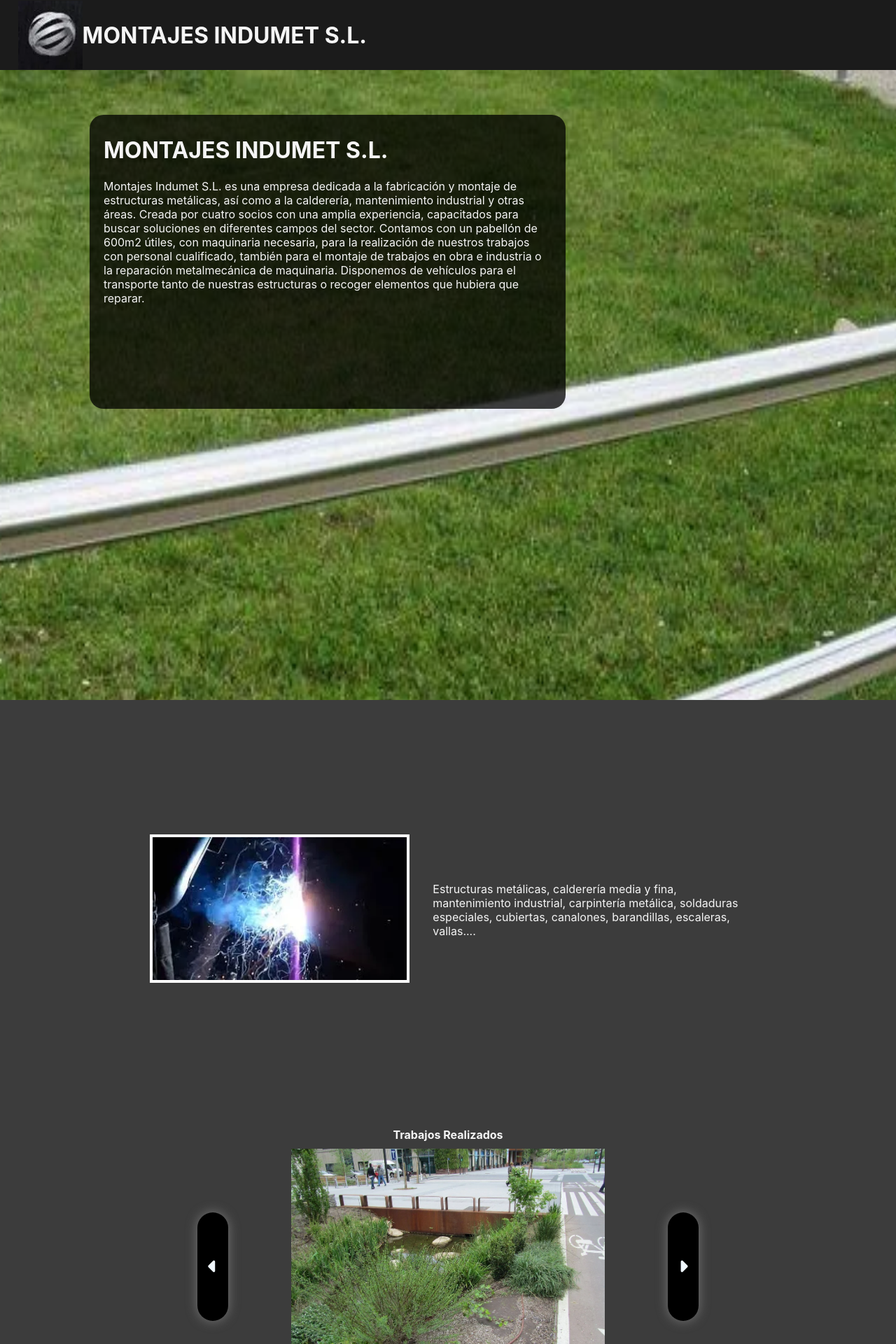
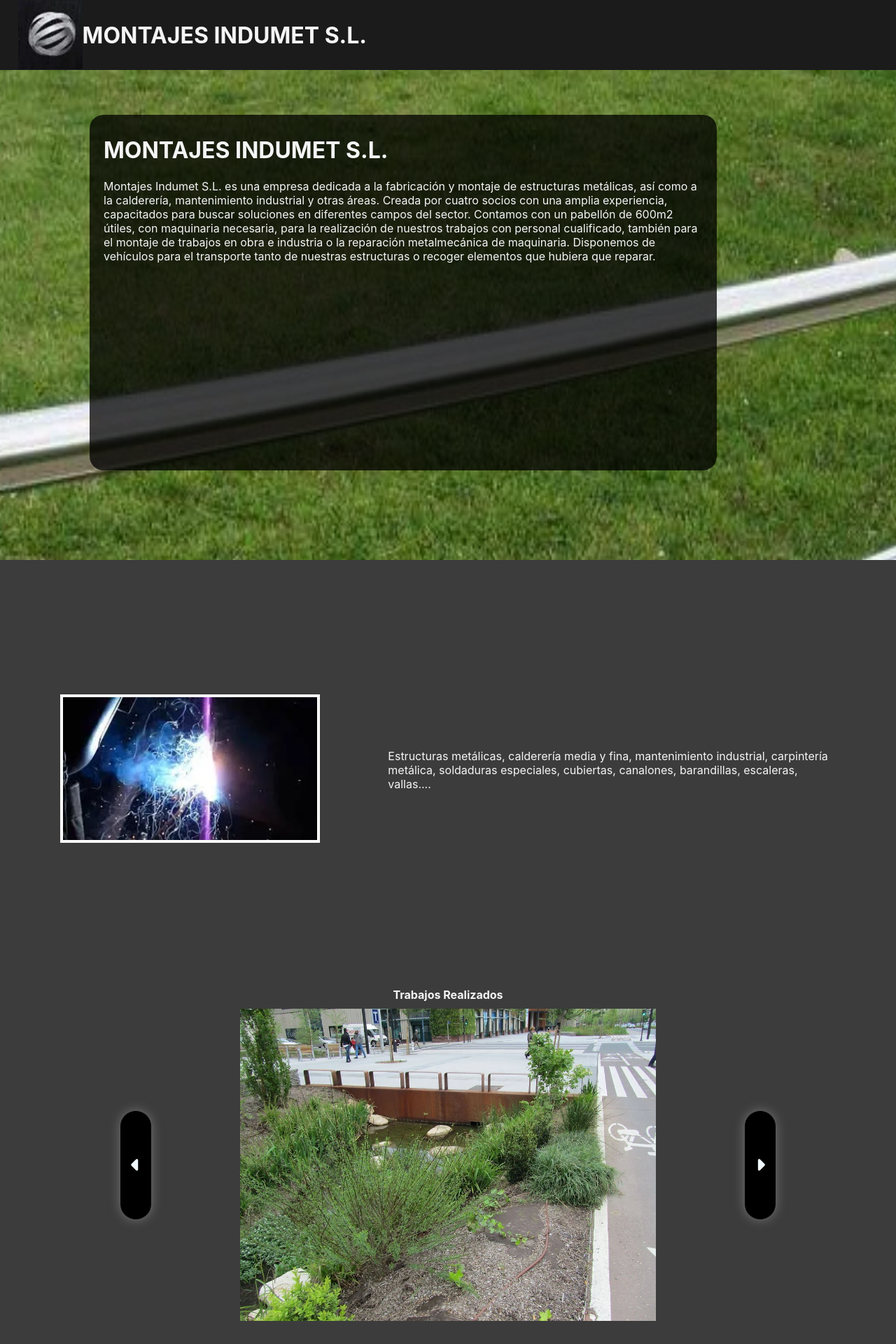
Before and after one commit to Oliver343/montajes-indumet-sl, a React (Create React App) app: page / in a window 1280 px wide. Shown: the top 1920 px of the page at 70% size. Built offline with nearby package versions, Linux system fonts and the light colour scheme.

Commit message:
improved scaling

```diff
--- a/src/pages/WholeSite.css
+++ b/src/pages/WholeSite.css
@@ -28,7 +28,7 @@
 
 .poster-board {
     background-image: url("../img/demo2.webp");
-    height: 900px;
+    height: 700px;
     background-position: center;
     background-size: 2900px 2000px;
     display: flex;
@@ -37,14 +37,14 @@
 .poster-text-box {
     background-color: rgba(0, 0, 0, 0.75);
     border-radius: 20px;
-    height: 400px;
-    width: 50%;
     padding-left: 20px;
     padding-right: 20px;
     padding-top: 10px;
     padding-bottom: 10px;
     margin-left: 10%;
     margin-top: 5%;
+    margin-right: 20%;
+    margin-bottom: 10%;
 }
 
 .site-body {
@@ -52,8 +52,7 @@
     justify-content: space-evenly;
     align-items: center;
     height: 600px;
-    padding-left: 15%;
-    padding-right: 15%;
+
 }
 
 .body-img {
@@ -69,8 +68,6 @@
     display: flex;
     justify-content: space-evenly;
     align-items: center;
-    padding-left: 15%;
-    padding-right: 15%;
 }
 
 .gallery-scroll {
```
